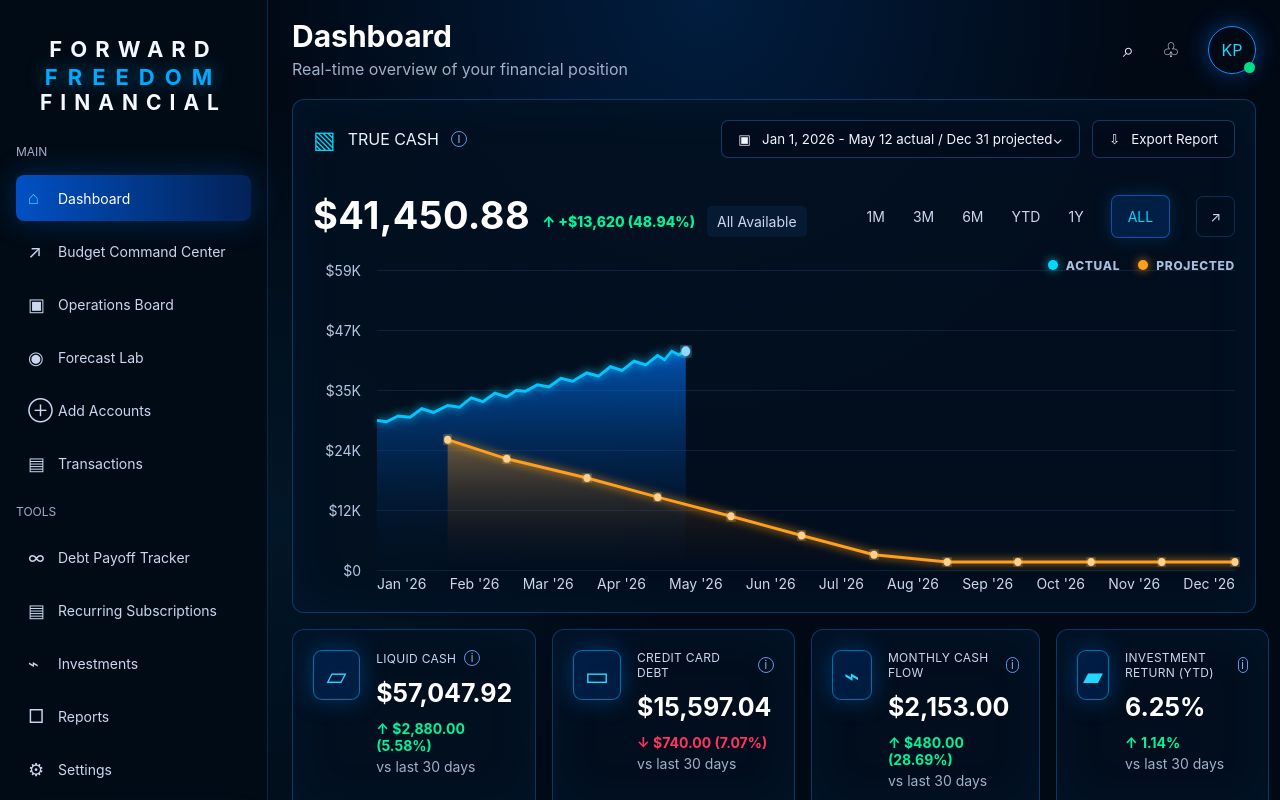
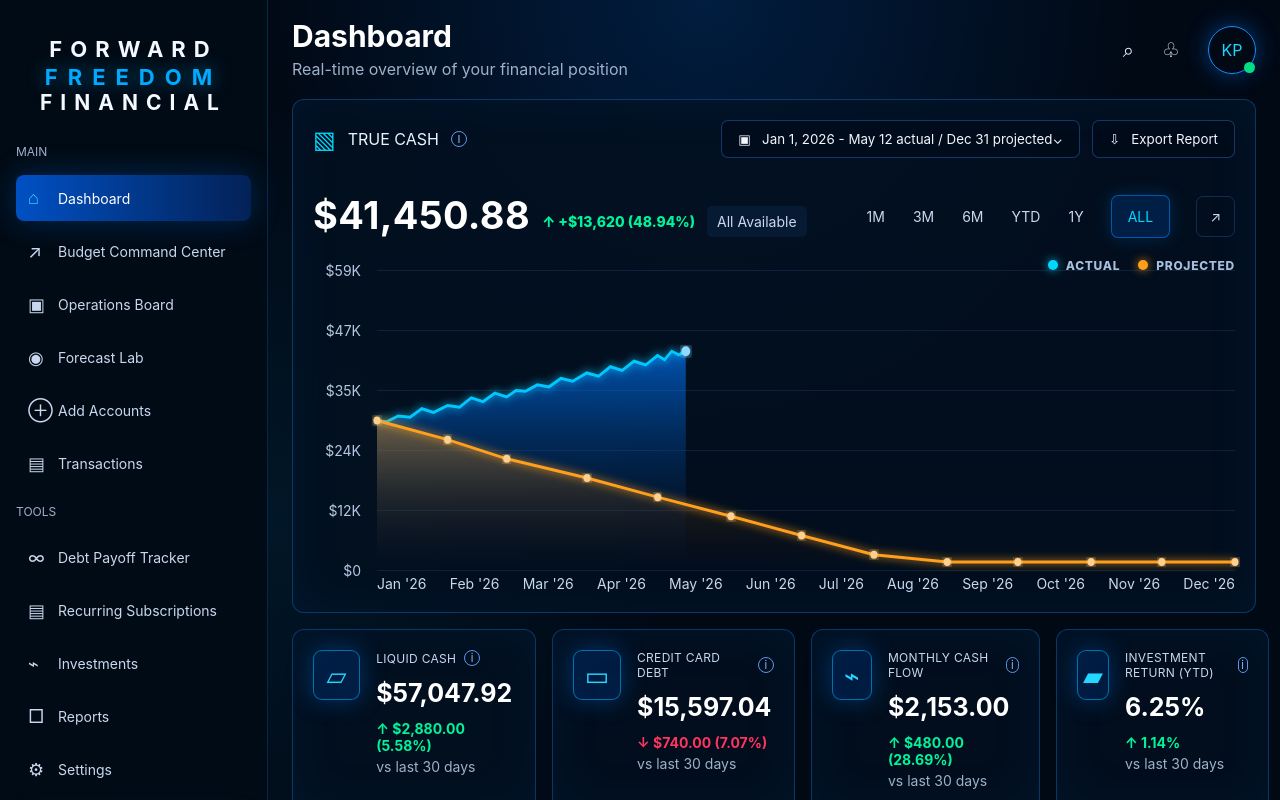
Before and after one commit to Freedomfarms/fff4, a React (Vite) app: page / in a window 1280 px wide. Both pictures are taken after a click on the button "CLIENT LOGIN". Shown: the top 800 px of the page. Built offline with nearby package versions, Linux system fonts and the light colour scheme.

Commit message:
Start projected true cash at Jan 1 actual
Co-authored-by: Freedomfarms <Freedomfarms@users.noreply.github.com>

```diff
--- a/src/components/DashboardView.jsx
+++ b/src/components/DashboardView.jsx
@@ -83,6 +83,17 @@ export function DashboardView({
   };
   const linePath = buildLinePath(chart.points);
   const areaPath = buildAreaPath(chart.points);
+  const projectionStartPoint = projectionSchedule.length
+    ? {
+        x: chart.points[0][0],
+        y: chart.points[0][1],
+        date: `${chart.dates[0] || "Jan 1"} Projection Start`,
+        value: wholeDollars(parseMoney(chartValues.values[0] || chart.value)),
+        profit: 0,
+        adjustment: 0,
+        type: "projected",
+      }
+    : null;
   const projectedTrueCashPoints = projectionSchedule
     .filter((point) => point.type === "projected" && MONTH_END_X[point.month])
     .map((point) => ({
@@ -91,13 +102,16 @@ export function DashboardView({
       y: trueCashToChartY(point.value, chartMax),
       value: point.formattedValue,
     }));
+  const projectionLinePoints = projectionStartPoint
+    ? [projectionStartPoint, ...projectedTrueCashPoints]
+    : projectedTrueCashPoints;
   const projectionPath =
     projectedTrueCashPoints.length > 0
-      ? buildLinePath(projectedTrueCashPoints.map((point) => [point.x, point.y]))
+      ? buildLinePath(projectionLinePoints.map((point) => [point.x, point.y]))
       : "";
   const projectionAreaPath =
     projectedTrueCashPoints.length > 0
-      ? buildProjectionAreaPath(projectedTrueCashPoints.map((point) => [point.x, point.y]))
+      ? buildProjectionAreaPath(projectionLinePoints.map((point) => [point.x, point.y]))
       : "";
   const chartHoverPoints = chart.points.map((point, index) => {
     const labelIndex =
@@ -115,6 +129,7 @@ export function DashboardView({
   });
   const combinedHoverPoints = [
     ...chartHoverPoints,
+    ...(projectionStartPoint ? [projectionStartPoint] : []),
     ...projectedTrueCashPoints.map((point) => ({
       x: point.x,
       y: point.y,
@@ -375,6 +390,15 @@ export function DashboardView({
                   strokeWidth="3"
                   filter="url(#projectedTrueCashGlow)"
                 />
+                {projectionStartPoint ? (
+                  <circle
+                    cx={projectionStartPoint.x}
+                    cy={projectionStartPoint.y}
+                    r="4"
+                    fill="#ffd08a"
+                    filter="url(#projectedTrueCashGlow)"
+                  />
+                ) : null}
                 {projectedTrueCashPoints.map((point) => (
                   <circle
                     key={point.date}
```
